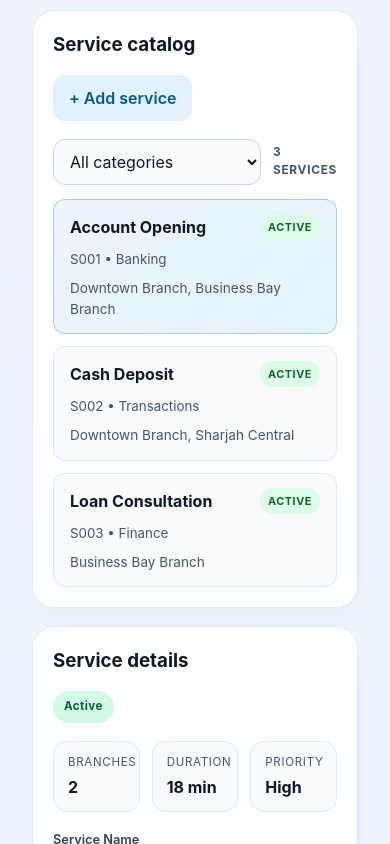
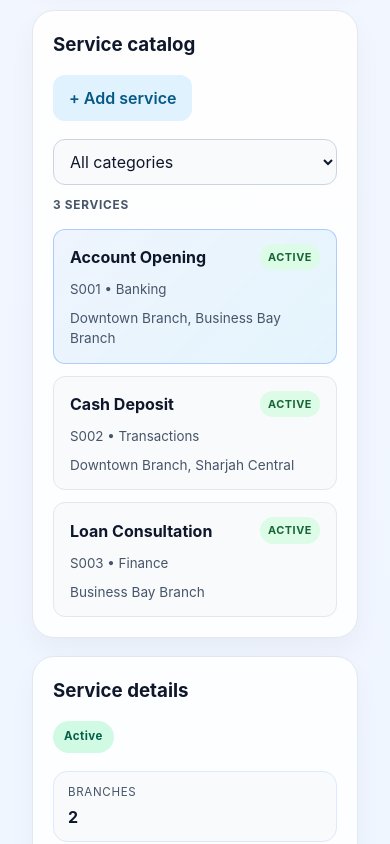
Before and after one commit to KANHAIYAKS108/QFlow, a React (Vite) app: page / in a window 390 px wide. Shown: the part 1920-2764 px from the top of the page. Built offline with nearby package versions, Linux system fonts and the light colour scheme.

Commit message:
Refine mobile service layout

```diff
--- a/src/App.css
+++ b/src/App.css
@@ -585,13 +585,15 @@ textarea:focus {
   .service-layout,
   .field-grid,
   .toggle-grid,
-  .policy-grid {
+  .policy-grid,
+  .service-focus {
     grid-template-columns: 1fr;
   }
 
   .hero-banner,
   .top-bar,
-  .panel-header {
+  .panel-header,
+  .catalog-actions {
     flex-direction: column;
     align-items: flex-start;
   }
```
